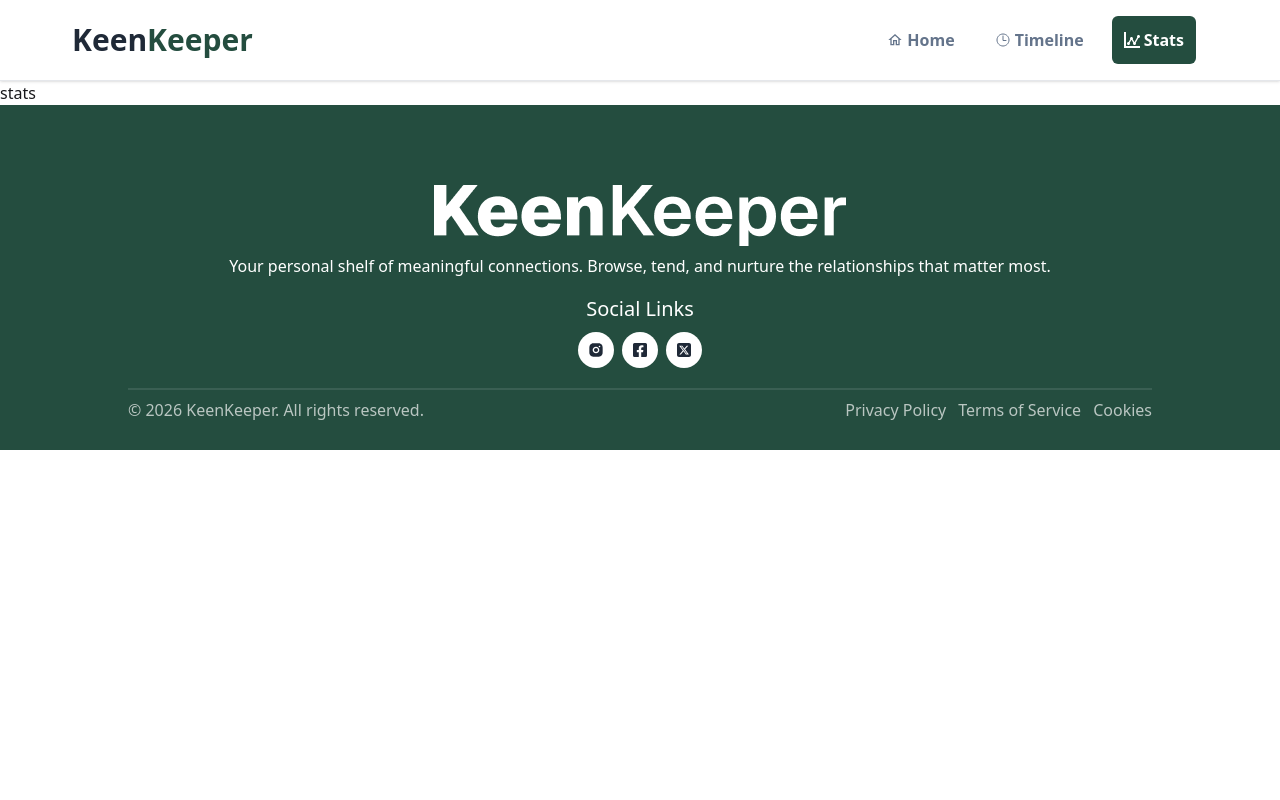
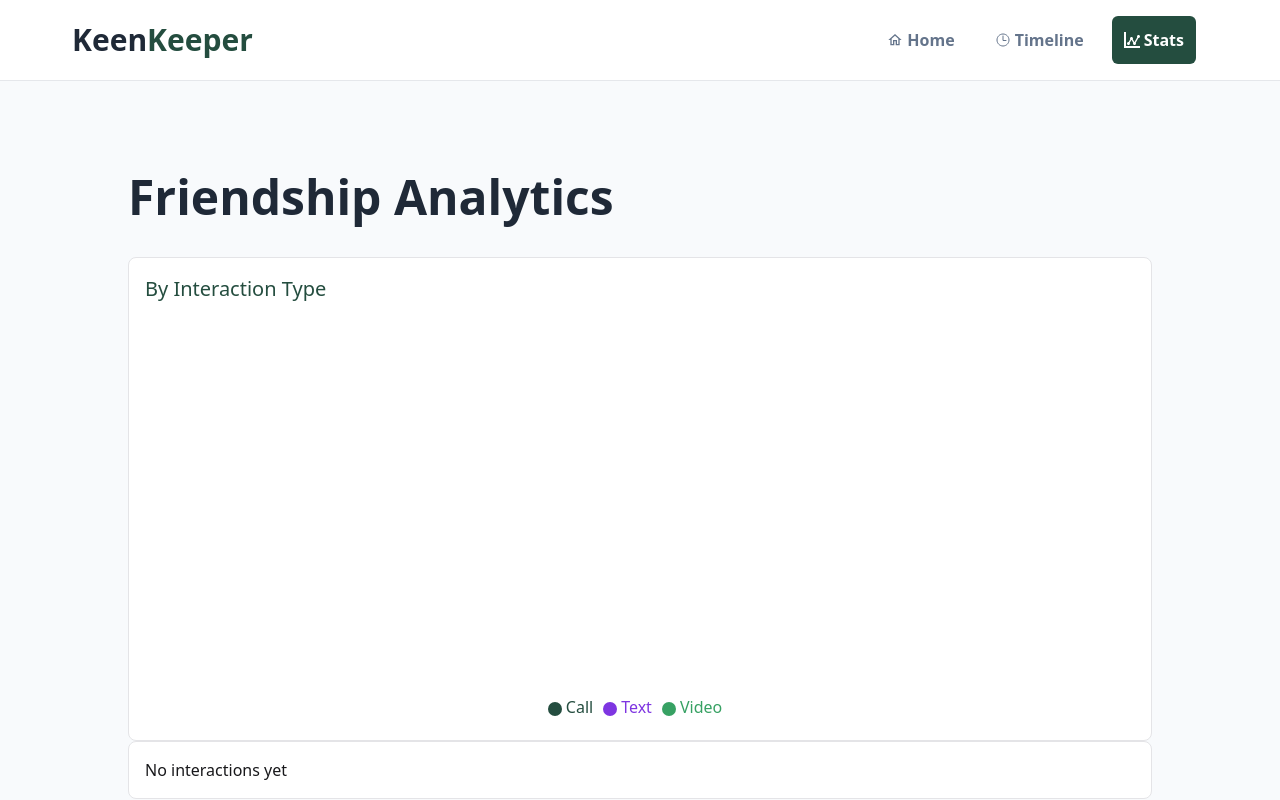
Before and after one commit to jumana-rahman/A07-Keen-Keeper, a Next.js app: page /stats in a window 1280 px wide. Shown: the top 800 px of the page. Built offline with nearby package versions, Linux system fonts and the light colour scheme.

Commit message:
added piechart ui and functionalities

```diff
--- a/src/app/stats/page.jsx
+++ b/src/app/stats/page.jsx
@@ -1,3 +1,4 @@
+import AnalyticsChart from '@/components/statsAnalytics/AnalyticsChart';
 import React from 'react';
 
 export const metadata = {
@@ -7,7 +8,7 @@ export const metadata = {
 const StatsPage = () => {
     return (
         <div>
-            stats
+            <AnalyticsChart/>
         </div>
     );
 };
--- /dev/null
+++ b/src/components/statsAnalytics/AnalyticsChart.jsx
@@ -0,0 +1,85 @@
+"use client";
+
+import { useEffect, useState } from "react";
+import { Pie, PieChart, Tooltip, Legend, Cell } from "recharts";
+
+
+
+const AnalyticsChart = () => {
+    const [data, setData] = useState([]);
+
+    useEffect(() => {
+        const timeline = JSON.parse(localStorage.getItem("timeline")) || [];
+
+        let call = 0;
+        let text = 0;
+        let video = 0;
+
+        timeline.forEach((item) => {
+        if (item.type === "Call") call++;
+        if (item.type === "Text") text++;
+        if (item.type === "Video") video++;
+        });
+
+        setData([
+        { name: "Call", value: call },
+        { name: "Text", value: text },
+        { name: "Video", value: video },
+        ]);
+    }, []);
+
+    const COLORS = {
+        Call: "#244D3F",
+        Text: "#7E35E1",
+        Video: "#37A163",
+    };
+    return (
+        <div className='bg-[#F8FAFC]'>
+            <div className="w-[80%] mx-auto py-20">
+                {/* Heading */}
+                <h1 className="text-[48px] font-bold mb-6 text-[#1F2937]">
+                    Friendship Analytics
+                </h1>
+
+                {/* Pie Chart */}
+                <div className='p-4 bg-white border border-zinc-200 rounded-lg'>
+                    <h3 className='text-[#244D3F] text-[20px] font-medium pb-5 capitalize'>by interaction type</h3>
+
+                    <div className="flex justify-center">
+                        <PieChart
+                        width={400}
+                        height={400}
+                        style={{ maxWidth: "500px", aspectRatio: 1 }}
+                        >
+                            <Pie
+                            data={data}
+                            innerRadius="60%"
+                            outerRadius="75%"
+                            paddingAngle={2}
+                            cornerRadius={10}
+                            dataKey="value"
+                            >
+                            {data.map((entry, index) => (
+                                <Cell key={index} fill={COLORS[entry.name]} />
+                            ))}
+                            </Pie>
+
+                            <Tooltip />
+
+                            {/* Legend with circle icons */}
+                            <Legend
+                            iconType="circle"
+                            />
+                        </PieChart>
+                    </div>
+                </div>
+
+                {data.every(item => item.value === 0) && (
+                    <p className="p-4 bg-white border border-zinc-200 rounded-lg">No interactions yet</p>
+                )}
+            </div>
+        </div>
+    );
+};
+
+export default AnalyticsChart;
```
